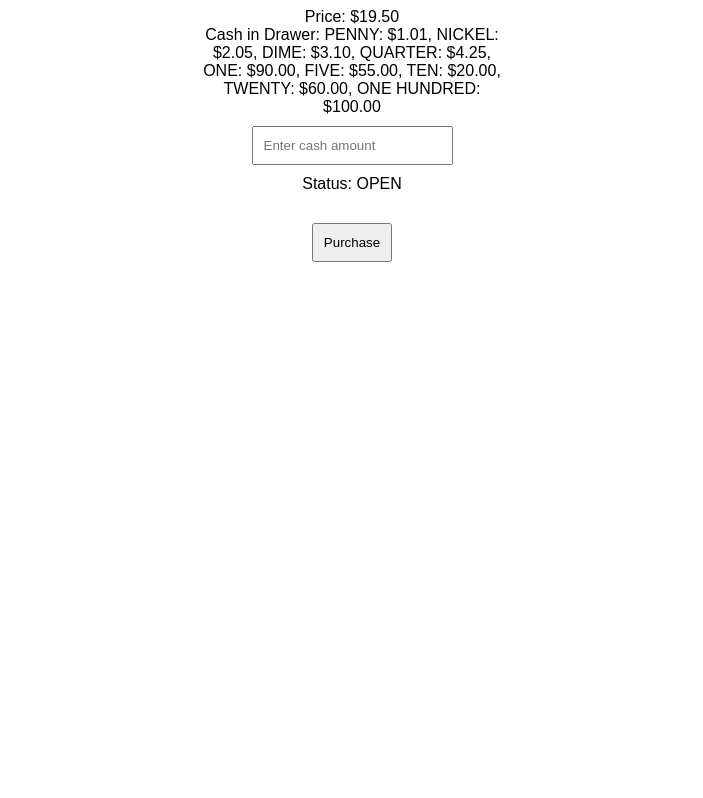
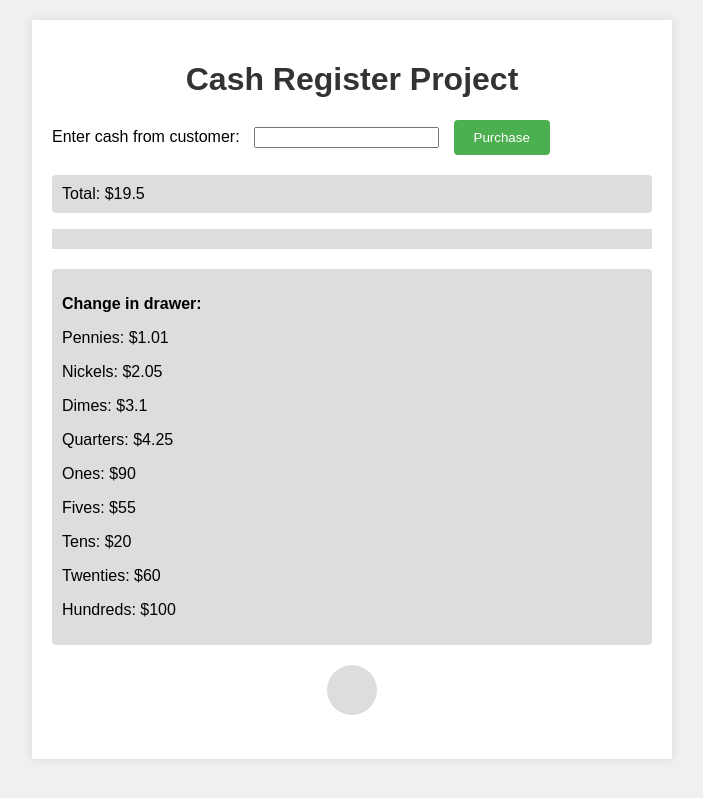
Before and after one commit to mciabuca/cash-register-app, a plain HTML site: page index.html in a window 1280 px wide. Both pictures are taken after a click on the button "Purchase". Shown: the whole page, without its empty margins (288-991 px from the left). Drawn offline with Linux system fonts and the light colour scheme.

Commit message:
Refactor cash register code and update UI

```diff
--- a/index.html
+++ b/index.html
@@ -1,20 +1,34 @@
 <!DOCTYPE html>
 <html lang="en">
   <head>
-    <meta charset="UTF-8">
-    <meta name="viewport" content="width=device-width, initial-scale=1.0">
+    <meta charset="UTF-8" />
+    <meta http-equiv="X-UA-Compatible" content="IE=edge" />
+    <meta name="viewport" content="width=device-width, initial-scale=1.0" />
     <title>Cash Register</title>
-    <link rel="stylesheet" href="styles.css">
+    <link rel="stylesheet" href="./styles.css" />
   </head>
   <body>
-    <div id="cash-register">
-        <div id="price-display">Price: $<span id="price">19.5</span></div>
-        <div id="drawer-contents">Cash in Drawer: <span id="drawer"></span></div>
-        <input type="number" id="cash" placeholder="Enter cash amount">
+    <main>
+      <h1>Cash Register Project</h1>
       <div id="change-due"></div>
-        <button id="purchase-btn">Purchase</button>
+      <div class="input-div">
+        <label for="cash">Enter cash from customer:</label>
+        <input type="number" id="cash" class="user-input" value="" />
+        <button class="check-btn-styles" id="purchase-btn">Purchase</button>
       </div>
-
-    <script src="script.js"></script>
+      <div class="container">
+        <div class="top-display-screen-container">
+          <p id="price-screen" class="price-screen"></p>
+          <div class="connector"></div>
+        </div>
+        <div class="top-register">
+          <div id="cash-drawer-display" class="cash-drawer-display"></div>
+        </div>
+        <div class="bottom-register">
+          <div class="circle"></div>
+        </div>
+      </div>
+    </main>
+    <script src="./script.js"></script>
   </body>
 </html>
--- a/script.js
+++ b/script.js
@@ -1,82 +1,124 @@
-const price = 19.5;
-const cid = [["PENNY", 1.01], ["NICKEL", 2.05], ["DIME", 3.1], ["QUARTER", 4.25], ["ONE", 90], ["FIVE", 55], ["TEN", 20], ["TWENTY", 60], ["ONE HUNDRED", 100]];
+let price = 19.5;
+let cid = [
+  ['PENNY', 1.01],
+  ['NICKEL', 2.05],
+  ['DIME', 3.1],
+  ['QUARTER', 4.25],
+  ['ONE', 90],
+  ['FIVE', 55],
+  ['TEN', 20],
+  ['TWENTY', 60],
+  ['ONE HUNDRED', 100]
+];
 
-document.getElementById('price').textContent = price.toFixed(2);
-updateDrawerContents(cid);
+const displayChangeDue = document.getElementById('change-due');
+const cash = document.getElementById('cash');
+const purchaseBtn = document.getElementById('purchase-btn');
+const priceScreen = document.getElementById('price-screen');
+const cashDrawerDisplay = document.getElementById('cash-drawer-display');
 
-document.getElementById('purchase-btn').addEventListener('click', function() {
-    let cash = parseFloat(document.getElementById('cash').value);
+const formatResults = (status, change) => {
+  displayChangeDue.innerHTML = `<p>Status: ${status}</p>`;
+  change.map(
+    money => (displayChangeDue.innerHTML += `<p>${money[0]}: $${money[1]}</p>`)
+  );
+  return;
+};
 
-    if (cash < price) {
-        alert("Customer does not have enough money to purchase the item");
-    } else {
-        let changeDue = calculateChange(price, cash, cid);
-        displayChange(changeDue);
+const checkCashRegister = () => {
+  if (Number(cash.value) < price) {
+    alert('Customer does not have enough money to purchase the item');
+    cash.value = '';
+    return;
+  }
+
+  if (Number(cash.value) === price) {
+    displayChangeDue.innerHTML =
+      '<p>No change due - customer paid with exact cash</p>';
+    cash.value = '';
+    return;
+  }
+
+  let changeDue = Number(cash.value) - price;
+  let reversedCid = [...cid].reverse();
+  let denominations = [100, 20, 10, 5, 1, 0.25, 0.1, 0.05, 0.01];
+  let result = { status: 'OPEN', change: [] };
+  let totalCID = parseFloat(
+    cid
+      .map(total => total[1])
+      .reduce((prev, curr) => prev + curr)
+      .toFixed(2)
+  );
+
+  if (totalCID < changeDue) {
+    return (displayChangeDue.innerHTML = '<p>Status: INSUFFICIENT_FUNDS</p>');
+  }
+
+  if (totalCID === changeDue) {
+    formatResults('CLOSED', cid);
+  }
+
+  for (let i = 0; i <= reversedCid.length; i++) {
+    if (changeDue > denominations[i] && changeDue > 0) {
+      let count = 0;
+      let total = reversedCid[i][1];
+      while (total > 0 && changeDue >= denominations[i]) {
+        total -= denominations[i];
+        changeDue = parseFloat((changeDue -= denominations[i]).toFixed(2));
+        count++;
+      }
+      result.change.push([reversedCid[i][0], count * denominations[i]]);
     }
+  }
+  if (changeDue > 0) {
+    return (displayChangeDue.innerHTML = '<p>Status: INSUFFICIENT_FUNDS</p>');
+  }
+
+  formatResults(result.status, result.change);
+  updateUI(result.change);
+};
+
+const checkResults = () => {
+  if (!cash.value) {
+    return;
+  }
+  checkCashRegister();
+};
+
+const updateUI = change => {
+  const currencyNameMap = {
+    PENNY: 'Pennies',
+    NICKEL: 'Nickels',
+    DIME: 'Dimes',
+    QUARTER: 'Quarters',
+    ONE: 'Ones',
+    FIVE: 'Fives',
+    TEN: 'Tens',
+    TWENTY: 'Twenties',
+    'ONE HUNDRED': 'Hundreds'
+  };
+  if (change) {
+    change.forEach(changeArr => {
+      const targetArr = cid.find(cidArr => cidArr[0] === changeArr[0]);
+      targetArr[1] = parseFloat((targetArr[1] - changeArr[1]).toFixed(2));
+    });
+  }
+
+  cash.value = '';
+  priceScreen.textContent = `Total: $${price}`;
+  cashDrawerDisplay.innerHTML = `<p><strong>Change in drawer:</strong></p>
+    ${cid
+      .map(money => `<p>${currencyNameMap[money[0]]}: $${money[1]}</p>`)
+      .join('')}
+  `;
+};
+
+purchaseBtn.addEventListener('click', checkResults);
+
+cash.addEventListener('keydown', e => {
+  if (e.key === 'Enter') {
+    checkResults();
+  }
 });
 
-function updateDrawerContents(cid) {
-    let drawerContents = cid.map(coin => `${coin[0]}: $${coin[1].toFixed(2)}`).join(', ');
-    document.getElementById('drawer').textContent = drawerContents;
-}
-
-function calculateChange(price, cash, cid) {
-    if (cash === price) {
-        return "No change due - customer paid with exact cash";
-    }
-
-    let change = cash - price;
-    // Logic to calculate change from cid
-    let changeArr = [];
-    let totalCid = 0;
-
-    const currencyValue = {
-        "PENNY": 0.01,
-        "NICKEL": 0.05,
-        "DIME": 0.10,
-        "QUARTER": 0.25,
-        "ONE": 1.00,
-        "FIVE": 5.00,
-        "TEN": 10.00,
-        "TWENTY": 20.00,
-        "ONE HUNDRED": 100.00
-    };
-
-    // Calculate total cash-in-drawer
-    cid.forEach(coin => totalCid += coin[1]);
-
-    if (totalCid < change || totalCid === 0) {
-        return "Status: INSUFFICIENT_FUNDS";
-    } else if (totalCid === change) {
-        return "Status: CLOSED";
-    } else {
-        cid.reverse().forEach(coin => {
-            let coinValue = currencyValue[coin[0]];
-            let coinAmount = 0;
-            while (change >= coinValue && coin[1] > 0) {
-                change -= coinValue;
-                coin[1] -= coinValue;
-                coinAmount += coinValue;
-                change = Math.round(change * 100) / 100;
-            }
-            if (coinAmount > 0) {
-                changeArr.push([coin[0], coinAmount]);
-            }
-        });
-
-        if (change > 0) {
-            return "Status: INSUFFICIENT_FUNDS";
-        } else {
-            let result = "Status: OPEN ";
-            changeArr.forEach(c => {
-                result += `${c[0]}: $${c[1].toFixed(2)} `;
-            });
-            return result.trim();
-        }
-    }
-}
-
-function displayChange(changeDue) {
-    let changeDiv = document.getElementById('change-due');
-    changeDiv.innerHTML = changeDue;
-}
+updateUI();
--- a/styles.css
+++ b/styles.css
@@ -1,18 +1,74 @@
 body {
     font-family: Arial, sans-serif;
-}
+    background-color: #f0f0f0;
+    margin: 0;
+    padding: 20px;
+  }
 
-#cash-register {
-    max-width: 300px;
-    margin: auto;
+  main {
+    max-width: 600px;
+    margin: 0 auto;
+    background-color: #fff;
+    padding: 20px;
+    box-shadow: 0 0 10px rgba(0, 0, 0, 0.1);
+  }
+
+  h1 {
     text-align: center;
-}
+    color: #333;
+  }
 
-input, button {
-    margin: 10px 0;
+  .input-div, .container, .top-display-screen-container, .top-register {
+    margin-bottom: 20px;
+  }
+
+  .input-div label {
+    margin-right: 10px;
+  }
+
+  .user-input {
+    margin-right: 10px;
+  }
+
+  .check-btn-styles {
+    background-color: #4CAF50;
+    color: white;
+    padding: 10px 20px;
+    border: none;
+    border-radius: 4px;
+    cursor: pointer;
+  }
+
+  .check-btn-styles:hover {
+    background-color: #45a049;
+  }
+
+  .price-screen, .cash-drawer-display {
+    background-color: #ddd;
     padding: 10px;
-}
+    border-radius: 4px;
+  }
 
-#change-due {
-    margin-bottom: 20px;
-}
+  .freecodecamp-logo {
+    display: block;
+    margin: 0 auto 20px auto;
+    width: 100px;
+  }
+
+  .connector {
+    width: 100%;
+    height: 20px;
+    background-color: #ddd;
+  }
+
+  .bottom-register {
+    text-align: center;
+  }
+
+  .circle {
+    display: inline-block;
+    width: 50px;
+    height: 50px;
+    background-color: #ddd;
+    border-radius: 50%;
+  }
```
Lines whose indentation alone changed are shown as unchanged.
